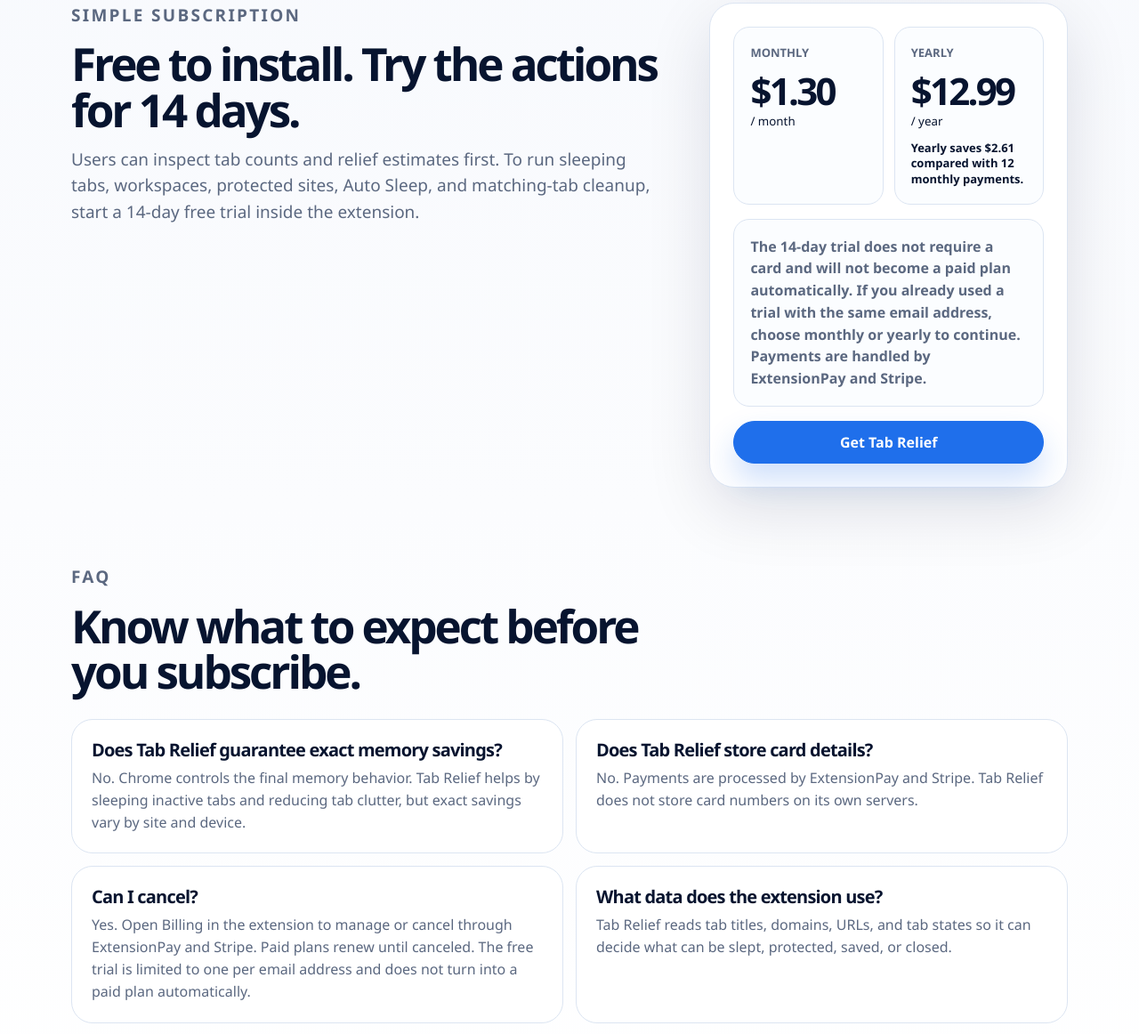
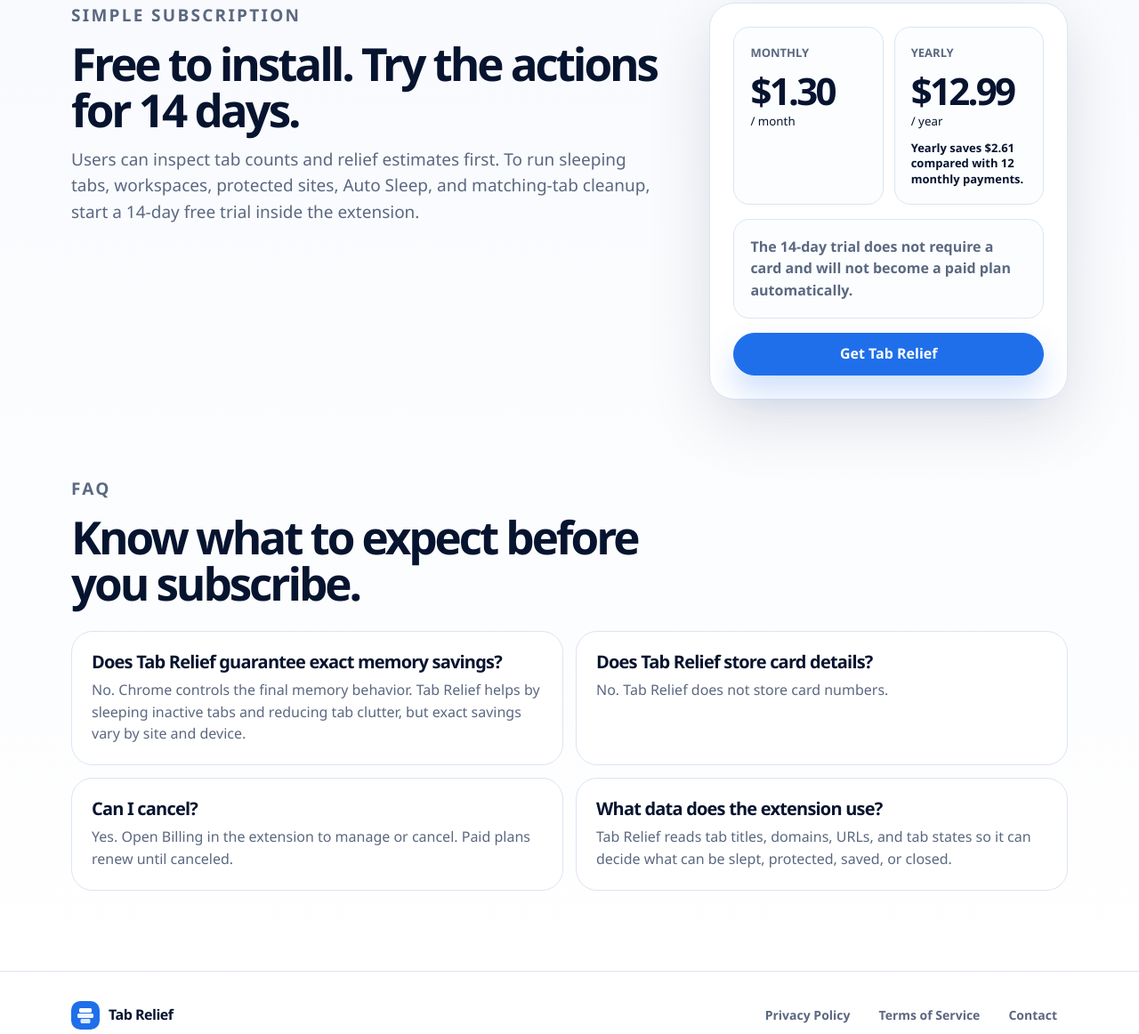
Before and after one commit to Subaru0130/tab-relief-site, a website: page index.html in a window 1280 px wide. Shown: the part 2334-3496 px from the top of the page at 89% size. Drawn offline with Linux system fonts and the light colour scheme.

Commit message:
fix: simplify landing trial copy

```diff
--- a/index.html
+++ b/index.html
@@ -167,7 +167,7 @@
               </div>
             </div>
             <div class="trial-note">
-              The 14-day trial does not require a card and will not become a paid plan automatically. If you already used a trial with the same email address, choose monthly or yearly to continue. Payments are handled by ExtensionPay and Stripe.
+              The 14-day trial does not require a card and will not become a paid plan automatically.
             </div>
             <a class="button primary full" href="#install">Get Tab Relief</a>
           </aside>
@@ -190,16 +190,13 @@
           <article>
             <h3>Does Tab Relief store card details?</h3>
             <p>
-              No. Payments are processed by ExtensionPay and Stripe. Tab Relief does not store
-              card numbers on its own servers.
+              No. Tab Relief does not store card numbers.
             </p>
           </article>
           <article>
             <h3>Can I cancel?</h3>
             <p>
-              Yes. Open Billing in the extension to manage or cancel through ExtensionPay and Stripe.
-              Paid plans renew until canceled. The free trial is limited to one per email address
-              and does not turn into a paid plan automatically.
+              Yes. Open Billing in the extension to manage or cancel. Paid plans renew until canceled.
             </p>
           </article>
           <article>
```
Also changed, not shown: ja/index.html (+3 -3 lines), scripts/check-site.mjs (+3 -7 lines).
